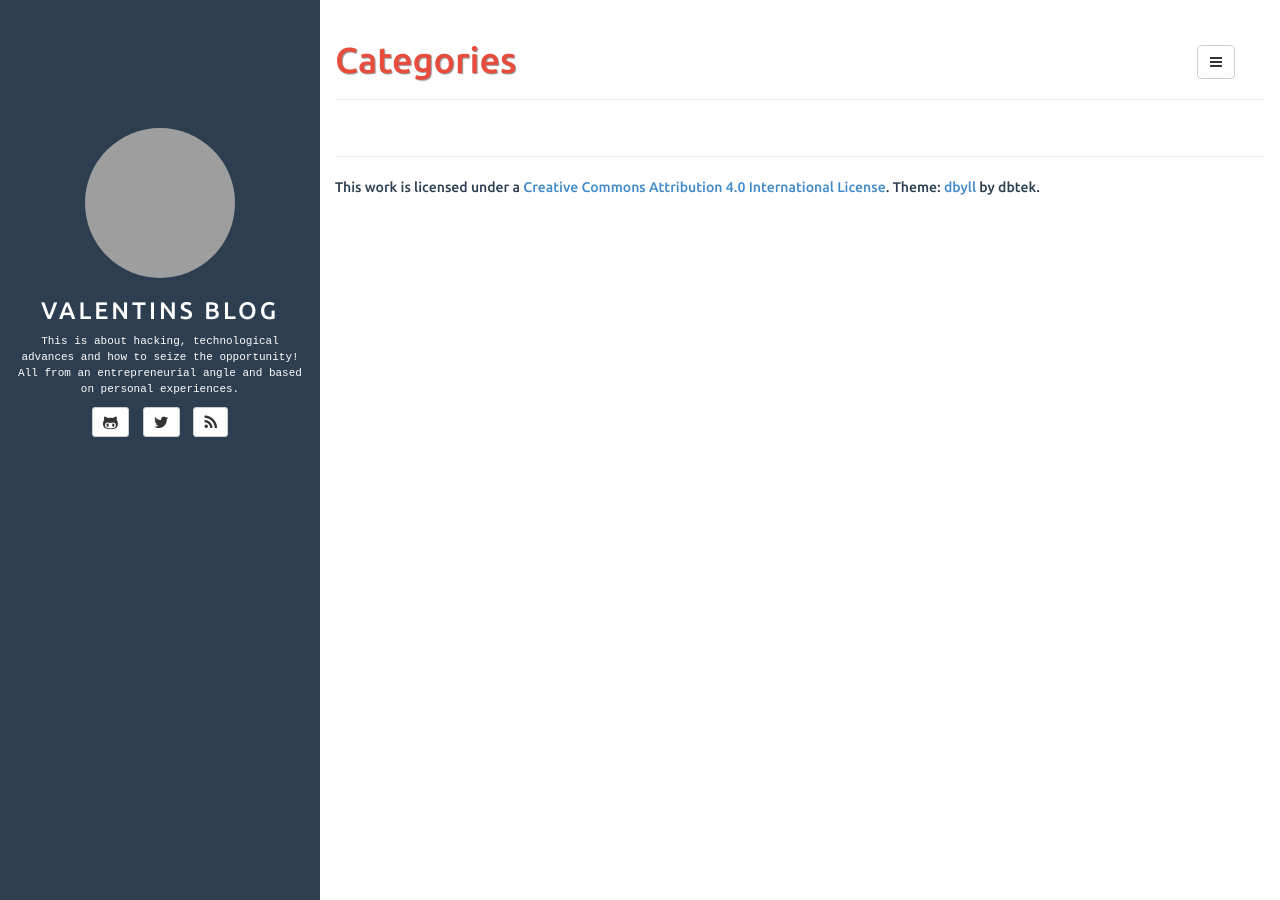
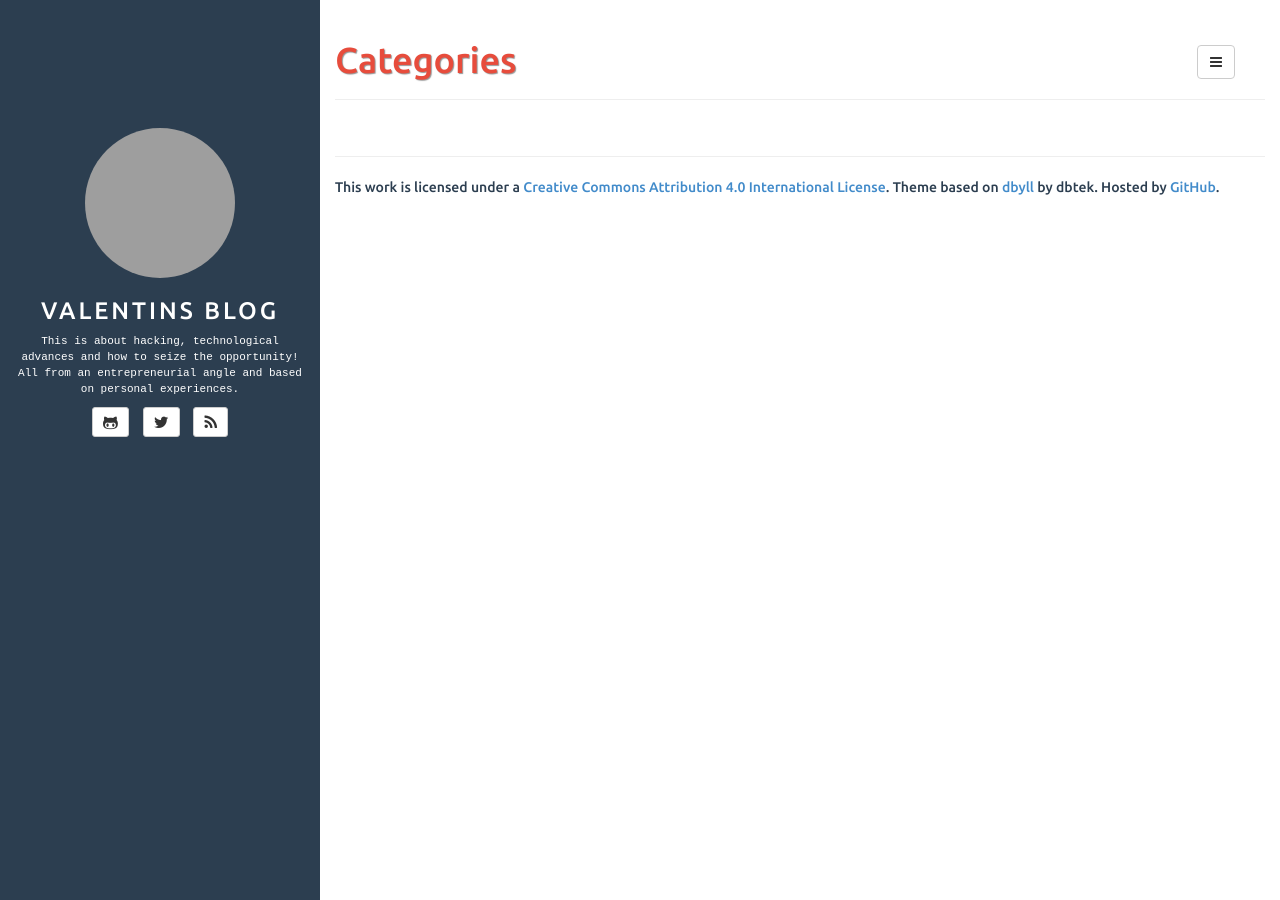
Before and after one commit to vsaw/vsaw.eu, a Jekyll site: the page built from categories.html, in a window 1280 px wide. Built offline with Jekyll 4.4.1, drawn with Linux system fonts in a browser that asks for light colours; Markdown is read by kramdown in place of the engine named in the settings; grey boxes are pictures that could not be loaded.

Commit message:
Hosted by GitHub notice

```diff
--- a/_includes/default.html
+++ b/_includes/default.html
@@ -102,7 +102,8 @@
 			<p>
 				<!-- <a rel="license" href="http://creativecommons.org/licenses/by/4.0/"><img alt="Creative Commons License" style="border-width:0" src="https://i.creativecommons.org/l/by/4.0/80x15.png" /></a> -->
 				This work is licensed under a <a rel="license" href="http://creativecommons.org/licenses/by/4.0/">Creative Commons Attribution 4.0 International License</a>.
-				Theme: <a href="https://github.com/dbtek/dbyll">dbyll</a> by dbtek.
+				Theme based on <a href="https://github.com/dbtek/dbyll">dbyll</a> by dbtek.
+				Hosted by <a href="https://github.com">GitHub</a>.
 			</p>
 		</footer>
 	</div>
```
